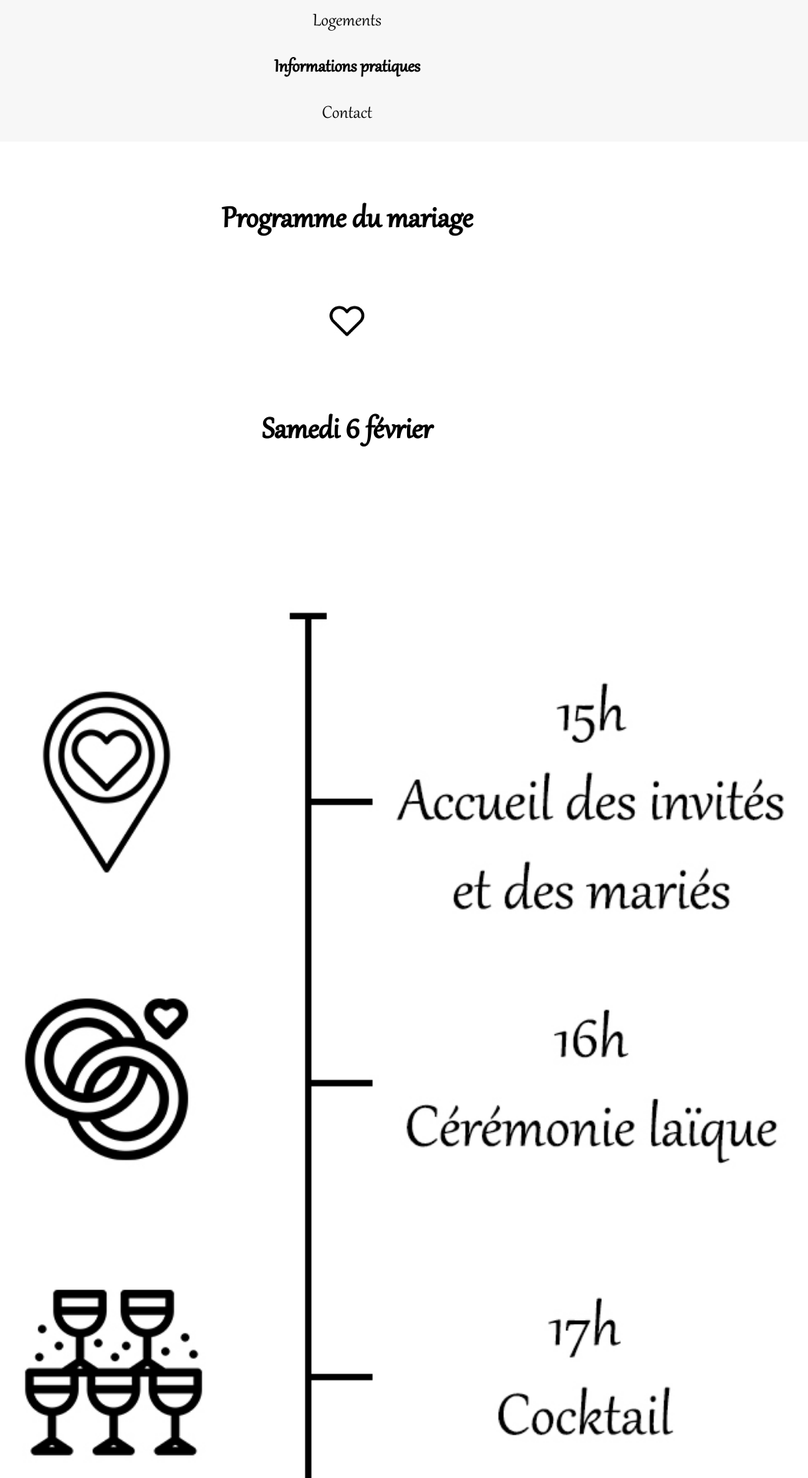
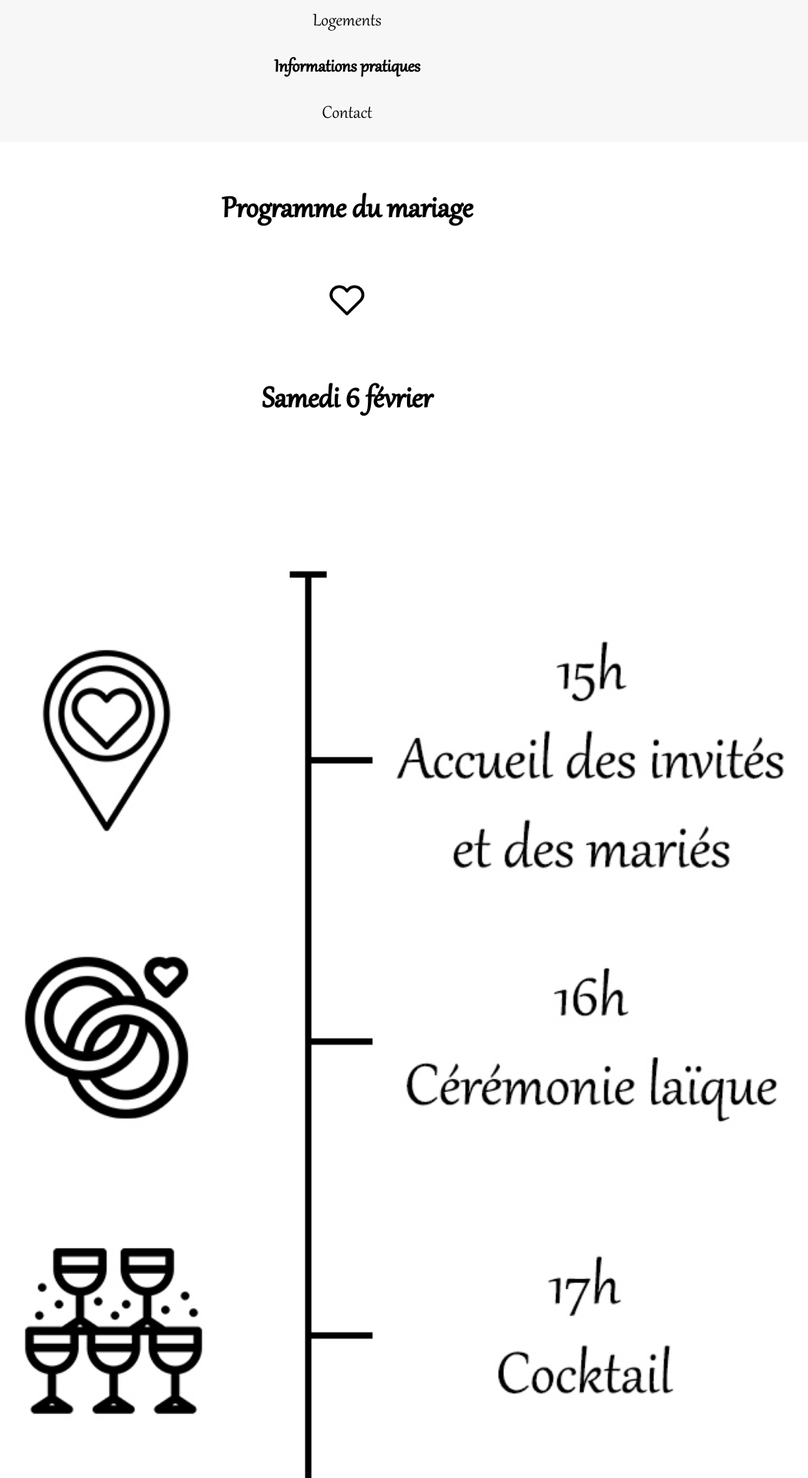
Before and after one commit to Germinal-A/Site-du-Mariage-de-Julia-et-Germain, a Jekyll site: the page built from informations-pratiques.md, in a window 1280 px wide. Shown: the part 848-2768 px from the top of the page at 77% size, without its empty margins (189-1239 px from the left). Built offline with Jekyll 4.4.1, drawn with Linux system fonts in a browser that asks for light colours.

Commit message:
line height + mobile margin fixes + no Google

```diff
--- a/_sass/main.scss
+++ b/_sass/main.scss
@@ -37,11 +37,13 @@ header {
   }
   h2 {
     font-size: 2.5em;
+    line-height: 1.1em;
     text-align: center;
     margin: 0;
   }
   h3 {
     font-size: 2em;
+    line-height: 1.1em;
   }
   h4 {
     font-size: 1,5em;
@@ -153,6 +155,6 @@ img.small {
 @media screen and (max-width: 1000px) {
   #wrap .accommodation {
     width: 100%;
-    margin-bottom: 15px;
+    margin-bottom: 40px;
   }
 }
--- a/informations-pratiques.md
+++ b/informations-pratiques.md
@@ -19,7 +19,7 @@ weight: 4
 ### Dimanche 7 février
 
 ![](assets/Brunch.jpg){: .large width="80%"}
-![](assets/BrunchTel.jpg){: .small width="100%"}
+![](assets/BrunchTel.jpg){: .small width="100%" style="margin:25px 0"}
 
 ![](assets/Coeur.jpg)
 
--- /dev/null
+++ b/robots.txt
@@ -0,0 +1,2 @@
+User-agent: *
+Disallow: /
```
